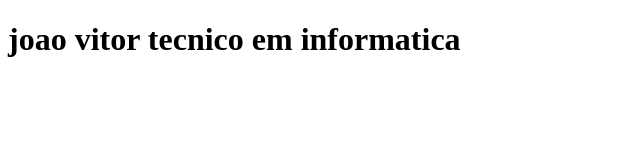
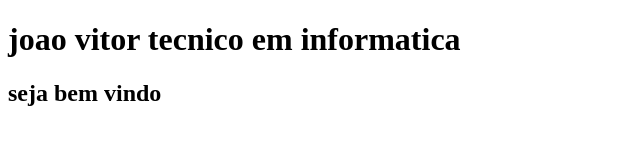
Before and after one commit to joaovitorper/Debloy-FTP, a plain HTML site: page index.html in a window 1280 px wide. Shown: the whole page, without its empty margins (0-640 px from the left). Drawn offline with Linux system fonts and the light colour scheme.

Commit message:
atualização

```diff
--- a/index.html
+++ b/index.html
@@ -7,6 +7,7 @@
 </head>
 <body>
     <h1>joao vitor tecnico em informatica</h1>
+    <h2>seja bem vindo </h2>
 
 </body>
 </html>
```
